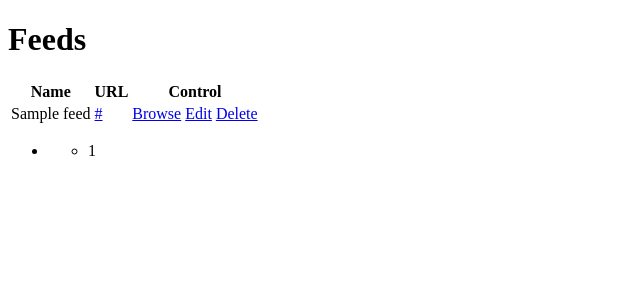
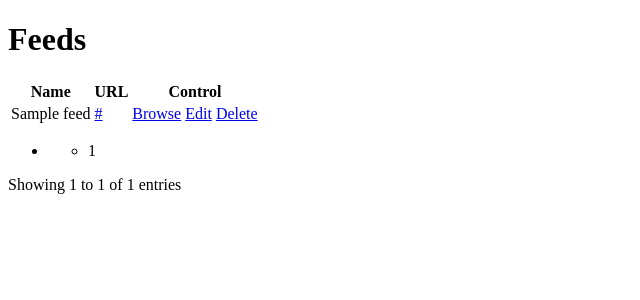
Before and after one commit to jason2506/feedeater, a Flask app: page /sources/1/feeds in a window 1280 px wide. Shown: the part 52-352 px from the top of the page, without its empty margins (0-640 px from the left). Run offline with Flask 2, Linux system fonts and the light colour scheme; tables that the repository leaves empty hold one stand-in row (values such as "Sample post").

Commit message:
Add pagination information

```diff
--- a/feedeater/templates/_macros.html
+++ b/feedeater/templates/_macros.html
@@ -23,5 +23,6 @@
     <li class="page-next"><a href="{{ url_for_page(pagination.page + 1) }}" rel="next">Next</a></li>
     {% endif %}
   </ul>
+  <div>Showing {{ pagination.per_page * (pagination.page - 1) + 1 }} to {% if pagination.has_next %}{{ pagination.per_page * pagination.page }}{% else %}{{ pagination.total_count }}{% endif %} of {{ pagination.total_count }} entries</div>
 </div>
 {% endmacro %}
```
